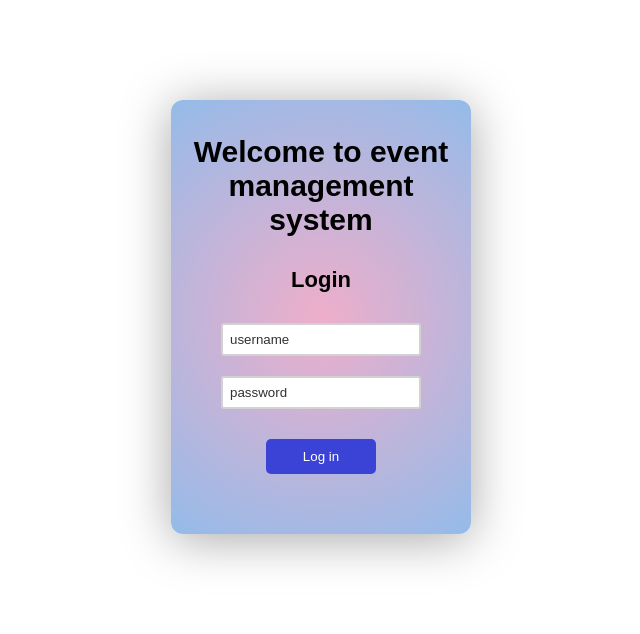
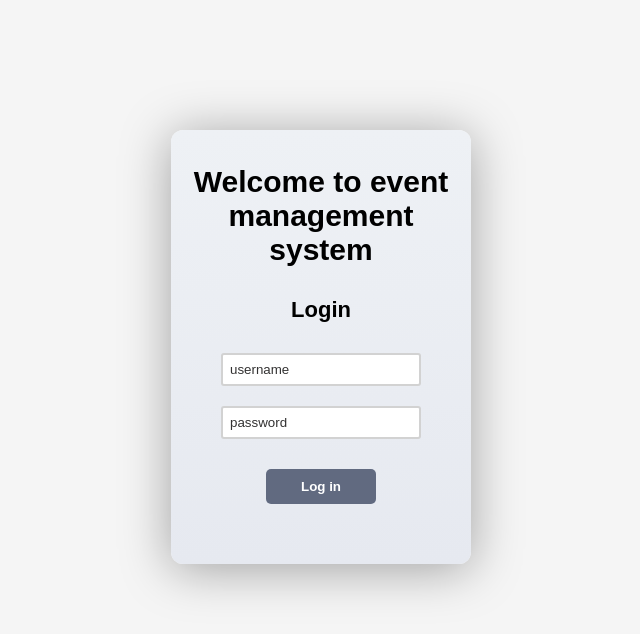
Before and after one commit to mrtfe/event-management-system, a React (Create React App) app in the folder final-task/: page / in a window 1280 px wide. Shown: the top 634 px of the page, without its empty margins (319-959 px from the left). Built offline with nearby package versions, Linux system fonts and the light colour scheme; no server answers.

Commit message:
login page styles changed

```diff
--- a/final-task/src/App.css
+++ b/final-task/src/App.css
@@ -4,3 +4,8 @@
 body {
   margin: 0;
 }
+
+html {
+  background-color: rgb(245, 245, 245);
+  min-height: 100vh;
+}
--- a/final-task/src/components/Dashbord.jsx
+++ b/final-task/src/components/Dashbord.jsx
@@ -69,7 +69,7 @@ export function Dashbord(props) {
     e.preventDefault();
     const inputName = e.target.name;
     const inputData = e.target.value;
-    setEditableData({ ...attendee, [inputName]: inputData });
+    setEditableData({ ...att, [inputName]: inputData });
   };
 
   const handleEditSave = (e) => {
@@ -84,8 +84,13 @@ export function Dashbord(props) {
     const itemIndex = attendees.findIndex((item) => item.id === editableId);
     const newAttendees = [...attendees];
     newAttendees[itemIndex] = editedData;
+    console.log(editedData);
     setAttendees(newAttendees);
     setEditableId(null);
+    // axios
+    //   .put(`/api/attendees/${editedData.id}`, editedData)
+    //   .then((res) => setAttendees(res));
+    // setEditableId(null);
   };
 
   const handleEditCancel = () => {
@@ -111,6 +116,7 @@ export function Dashbord(props) {
         {loginIconPressed && (
           <div className="logout-container">
             <button onClick={() => props.setLoggedIn(false)}>
+              Log out
               <LogoutIcon />
             </button>
           </div>
@@ -184,7 +190,6 @@ export function Dashbord(props) {
           <tbody>
             {attendees.length > 0 &&
               attendees.map((item) => {
-                // console.log(item);
                 return (
                   <>
                     {editableId === item.id ? (
--- a/final-task/src/components/EditAttendeeRow.jsx
+++ b/final-task/src/components/EditAttendeeRow.jsx
@@ -4,7 +4,7 @@ import CancelIcon from "@mui/icons-material/Cancel";
 
 export function EditAttendeeRow(props) {
   return (
-    <tr>
+    <tr key={props.item.id}>
       <td>
         <input
           type="text"
--- a/final-task/src/components/LoginForm.jsx
+++ b/final-task/src/components/LoginForm.jsx
@@ -13,7 +13,7 @@ export function LoginForm(props) {
   const handleChange = (e) => {
     const inputName = e.target.name;
     const inputData = e.target.value;
-    props.setUser({ ...props.user, [inputName]: inputData });
+    props.setUser({ ...props.user, [inputName]: inputData.toLowerCase() });
   };
 
   const checkIfAdminIsLogging = () => {
--- a/final-task/src/styles/dashbord.css
+++ b/final-task/src/styles/dashbord.css
@@ -4,18 +4,14 @@
   flex-direction: column;
   margin: 0 auto;
   min-width: 260px;
-  background-color: #e5e5f7;
   opacity: 0.8;
-  background-image: radial-gradient(hsl(237, 92%, 62%) 0.5px, #e5e5f7 0.5px);
-  background-size: 10px 10px;
-  margin: 0;
+  margin: 0 auto;
   min-height: 150vh;
 }
 
 .logged-user {
   display: flex;
   flex-direction: column;
-  /* justify-content: flex-end; */
   margin: 30px;
   font-weight: 600;
   align-items: flex-end;
@@ -30,21 +26,25 @@
 .logout-container {
   display: flex;
   justify-content: flex-end;
-  padding: 50px 5px 5px 35px;
+  padding: 40px 5px 5px 35px;
   max-width: 80px;
-  background-color: #0998e0c2;
-  /* border-radius: 10% 30% 50% 70%; */
+  background-color: #0998e03f;
   border-radius: 70% 10% 30% 50%;
 }
 
 .logout-container button {
   margin-bottom: 5px;
-  margin-right: 5px;
-  width: 80%;
+  margin-right: 7px;
+  width: 100%;
   border: none;
   border-radius: 5px;
   background-color: #3b43d6;
-  color: rgb(177, 172, 172);
+  color: white;
+  display: flex;
+  gap: 3px;
+  align-items: center;
+  white-space: nowrap;
+  cursor: pointer;
 }
 
 .header {
--- a/final-task/src/styles/loginForm.css
+++ b/final-task/src/styles/loginForm.css
@@ -2,18 +2,15 @@
   display: flex;
   flex-direction: column;
   max-width: 300px;
-  margin: 100px auto;
+  margin: 130px auto;
   padding-top: 35px;
   text-align: center;
   min-width: 260;
-  background: rgb(238, 174, 202);
-  background: radial-gradient(
-    circle,
-    rgba(238, 174, 202, 1) 0%,
-    rgba(148, 187, 233, 1) 100%
-  );
+
   border-radius: 12px;
   box-shadow: rgba(0, 0, 0, 0.35) 0px 5px 50px;
+  background-image: linear-gradient(to top, #e6e9f0 0%, #eef1f5 100%);
+  background-blend-mode: multiply, multiply;
 }
 
 .login-header {
@@ -47,7 +44,7 @@
 }
 
 p {
-  color: rgb(142, 35, 168);
+  color: #444f69d2;
   font-size: 13px;
   font-weight: 600;
 }
@@ -56,8 +53,8 @@ p {
   margin: 10px 45px;
   padding: 10px 15px;
   color: white;
-  font-weight: 500;
-  background-color: #3b43d6;
+  font-weight: 600;
+  background-color: #444f69d2;
   border: none;
   border-radius: 5px;
   cursor: pointer;
```
Also changed, not shown: 1 other file (tests, documents, lock files or other folders).
